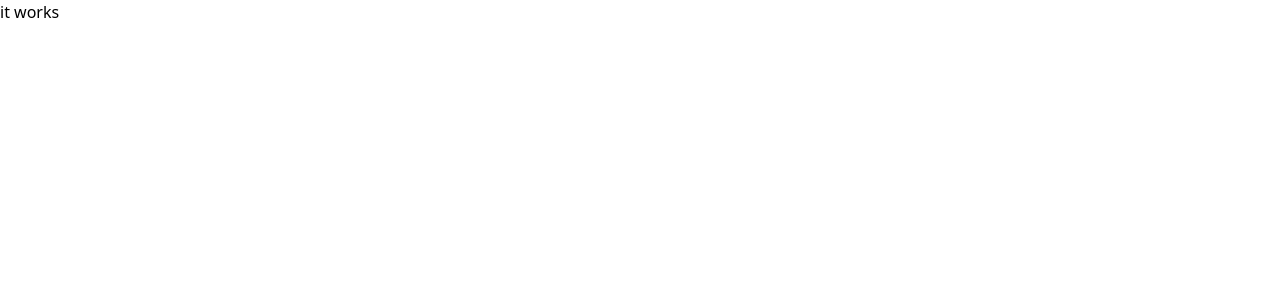
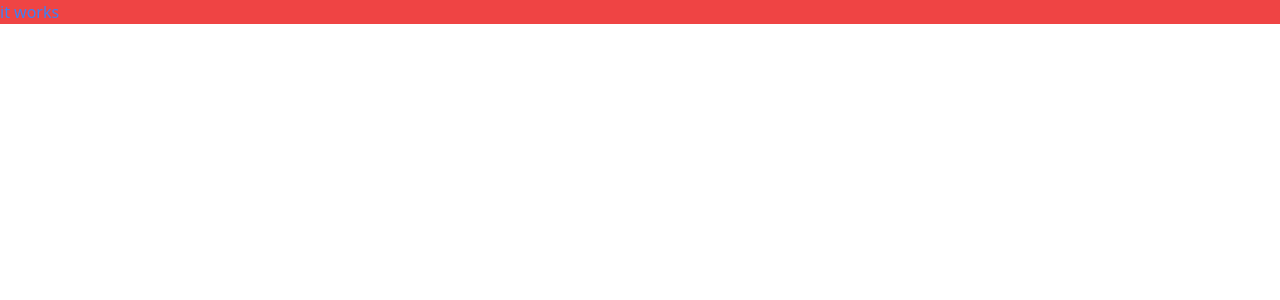
Before and after one commit to blkluv/next_carrot_market, a Next.js app: page / in a window 1280 px wide. Shown: the top 300 px of the page. Built offline with nearby package versions, Linux system fonts and the light colour scheme.

Commit message:
Next.js 13버전 기준으로 tailwindcss.config.js 경로 추가

```diff
--- a/tailwind.config.js
+++ b/tailwind.config.js
@@ -1,8 +1,8 @@
 /** @type {import('tailwindcss').Config} */
 module.exports = {
   content: [
-    "./pages/**/*.{js,jsx,ts,tsx}",
-    "./components/**/*.{js,jsx,ts,tsx}",
+    "./src/pages/**/*.{tsx,ts,js,jsx}",
+    "./src/components/**/*.{tsx,ts,js,jsx}",
   ],
   theme: {
     extend: {},
```
